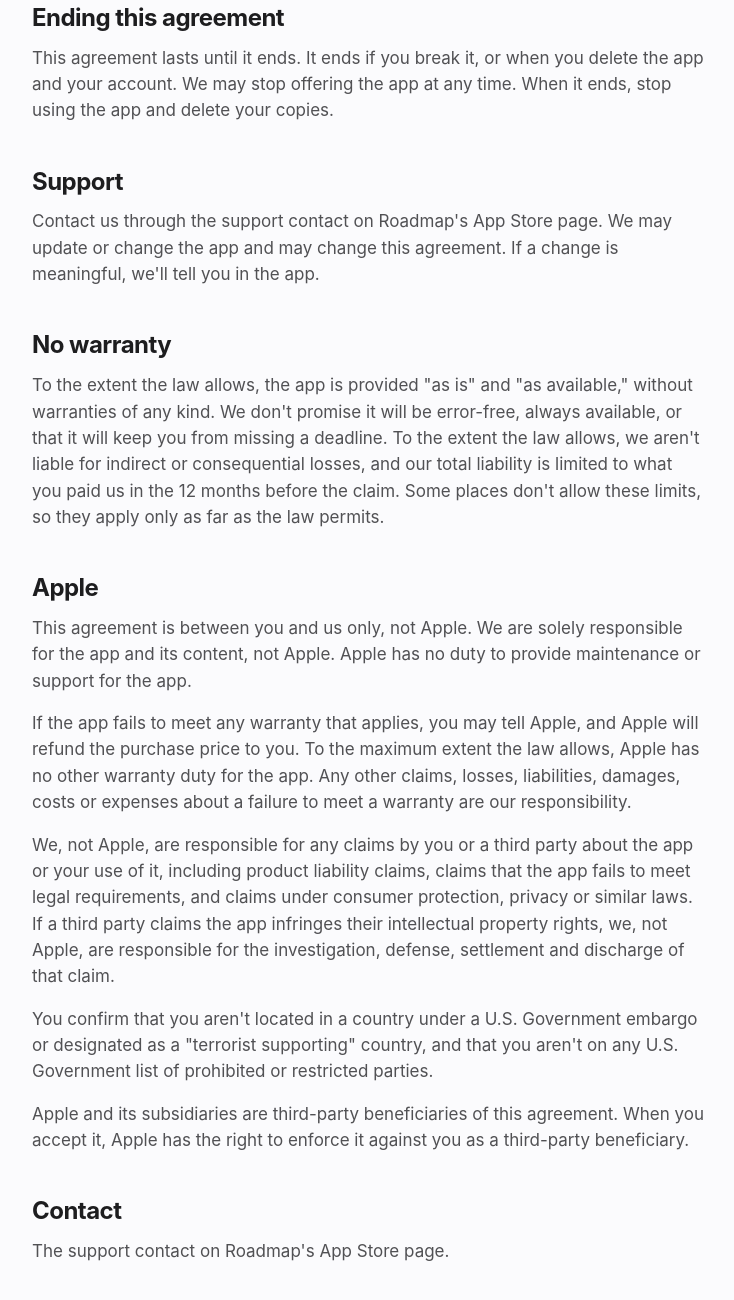
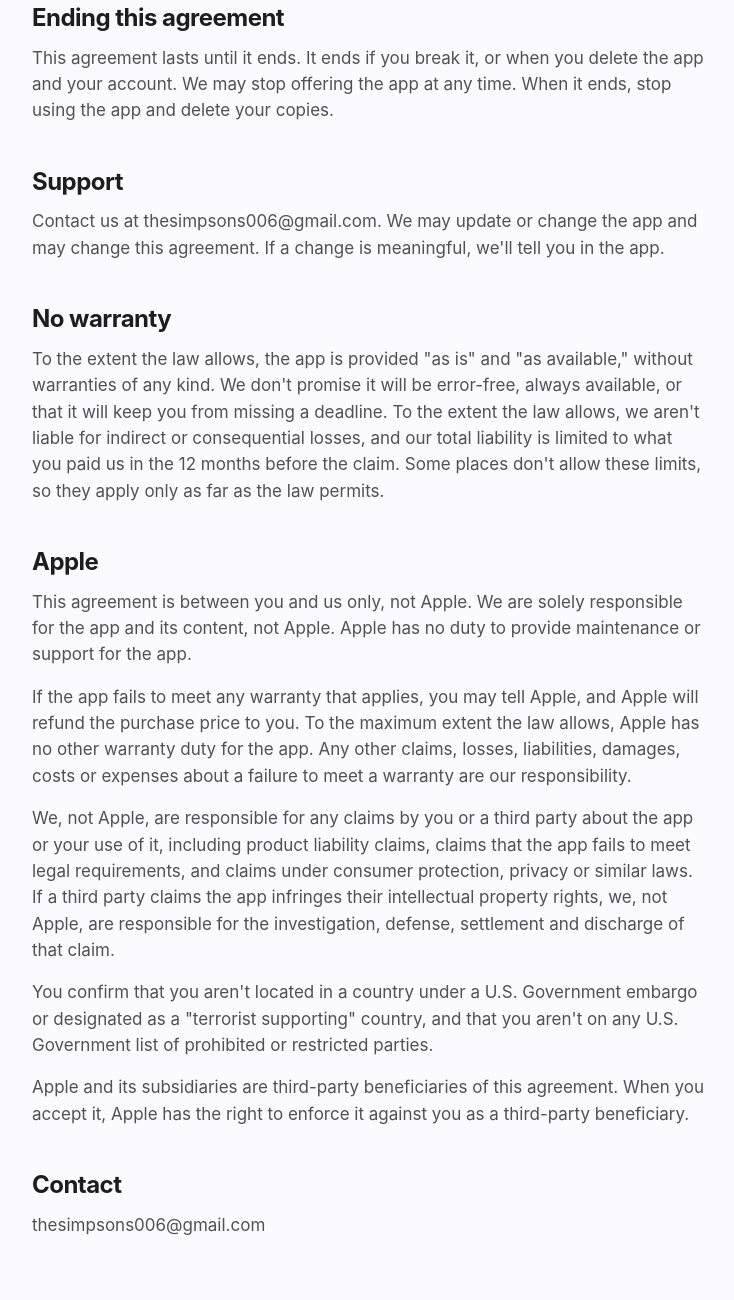
Before and after one commit to carboy285/roadmap-site, a plain HTML site: page eula/index.html in a window 1280 px wide. Shown: the part 1676-2976 px from the top of the page, without its empty margins (272-1006 px from the left). Drawn offline with Linux system fonts and the light colour scheme.

Commit message:
Set support email, update account deletion wording
Co-Authored-By: Claude Sonnet 5.5 <noreply@anthropic.com>

```diff
--- a/assets/config.js
+++ b/assets/config.js
@@ -1,3 +1,3 @@
 // Set this to the public support address once you have one (see LAUNCH.md).
 // Leave it empty and pages point people to the App Store support contact instead.
-window.ROADMAP_SUPPORT_EMAIL = "";
+window.ROADMAP_SUPPORT_EMAIL = "thesimpsons006@gmail.com";
--- a/eula/index.html
+++ b/eula/index.html
@@ -41,7 +41,7 @@
 <h2>Ending this agreement</h2>
 <p>This agreement lasts until it ends. It ends if you break it, or when you delete the app and your account. We may stop offering the app at any time. When it ends, stop using the app and delete your copies.</p>
 <h2>Support</h2>
-<p>Contact us through the support contact on Roadmap's App Store page. We may update or change the app and may change this agreement. If a change is meaningful, we'll tell you in the app.</p>
+<p>Contact us at thesimpsons006@gmail.com. We may update or change the app and may change this agreement. If a change is meaningful, we'll tell you in the app.</p>
 <h2>No warranty</h2>
 <p>To the extent the law allows, the app is provided "as is" and "as available," without warranties of any kind. We don't promise it will be error-free, always available, or that it will keep you from missing a deadline. To the extent the law allows, we aren't liable for indirect or consequential losses, and our total liability is limited to what you paid us in the 12 months before the claim. Some places don't allow these limits, so they apply only as far as the law permits.</p>
 <h2>Apple</h2>
@@ -51,7 +51,7 @@
 <p>You confirm that you aren't located in a country under a U.S. Government embargo or designated as a "terrorist supporting" country, and that you aren't on any U.S. Government list of prohibited or restricted parties.</p>
 <p>Apple and its subsidiaries are third-party beneficiaries of this agreement. When you accept it, Apple has the right to enforce it against you as a third-party beneficiary.</p>
 <h2>Contact</h2>
-<p>The support contact on Roadmap's App Store page.</p></article>
+<p>thesimpsons006@gmail.com</p></article>
 </main>
 <footer>
   <div class="wrap">
```
Also changed, not shown: privacy/index.html (+1 -1 lines), eula.txt, 2 other files.
